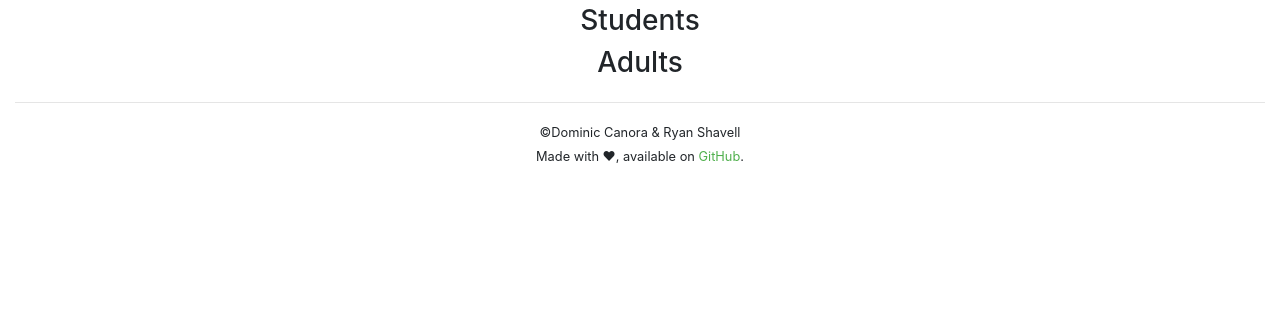
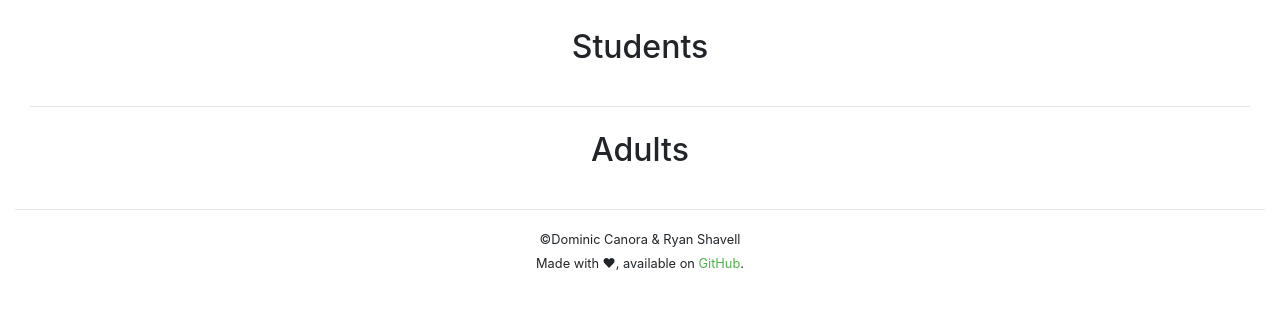
Before and after one commit to FRC-1902/pigpen, a Django app: page /directory in a window 1280 px wide. Shown: the part 66-375 px from the top of the page. Run offline with Django 3.2, Linux system fonts and the light colour scheme; the visitor is signed in with stand-in values (Sample User, id 1); some libraries are stand-ins or nearby versions.

Commit message:
tweak directory formatting

```diff
--- a/teammanager/templates/teammanager/directory_all.html
+++ b/teammanager/templates/teammanager/directory_all.html
@@ -2,7 +2,7 @@
 
 {% block content %}
   <div class="container-fluid">
-    <h3 class="text-center">Students</h3>
+    <h2 class="mt-4 mb-4 text-center">Students</h2>
     <div class="row justify-content-center">
       {% for member in students %}
         <div class="col-sm-12 col-md-4 col-xl-3 mb-4 justify-content-center text-center">
@@ -18,7 +18,8 @@
 
       {% endfor %}
     </div>
-    <h3 class="text-center">Adults</h3>
+    <hr>
+    <h2 class="mt-4 mb-4 text-center">Adults</h2>
     <div class="row justify-content-center">
       {% for member in adults %}
         <div class="col-sm-12 col-md-4 col-xl-3 mb-4 justify-content-center text-center">
```
